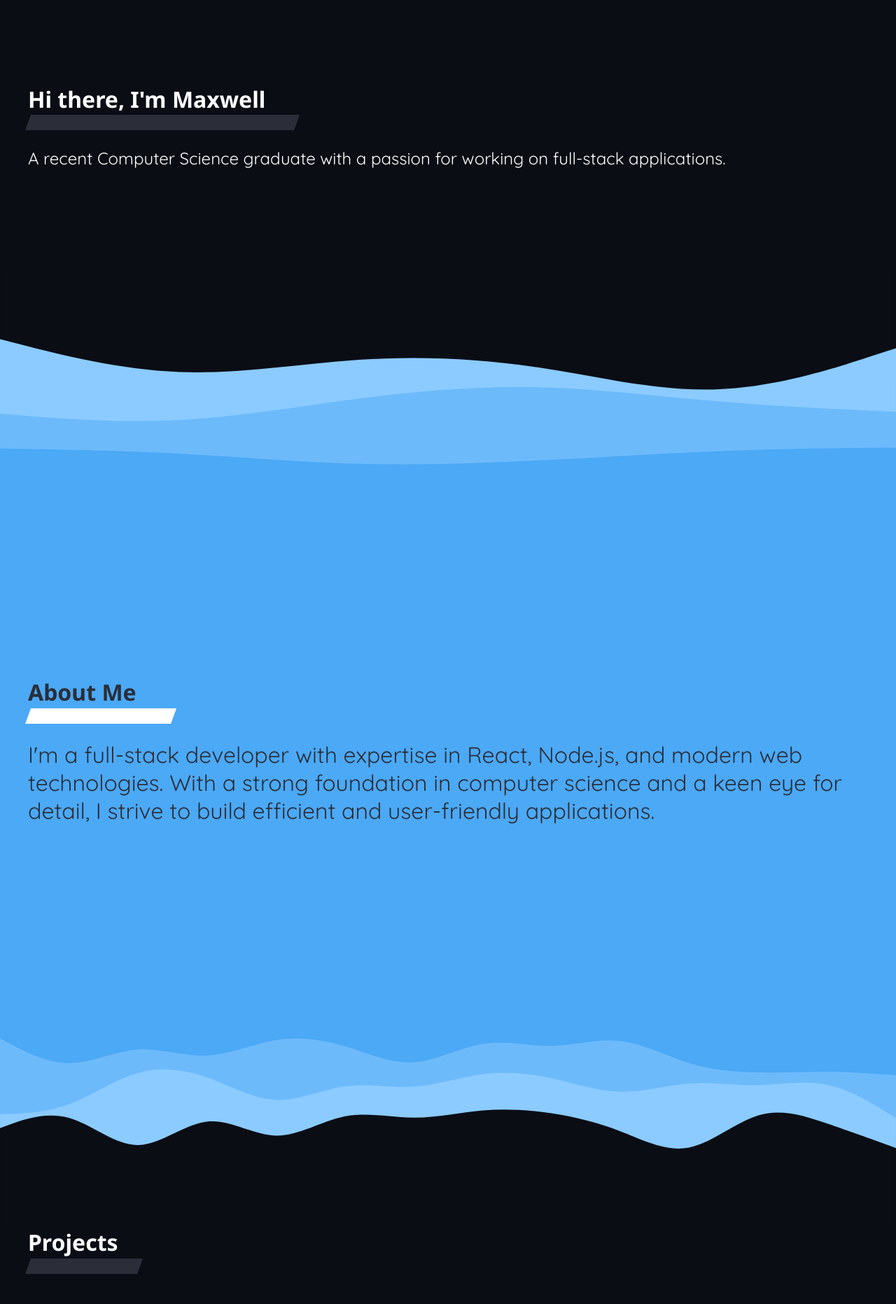
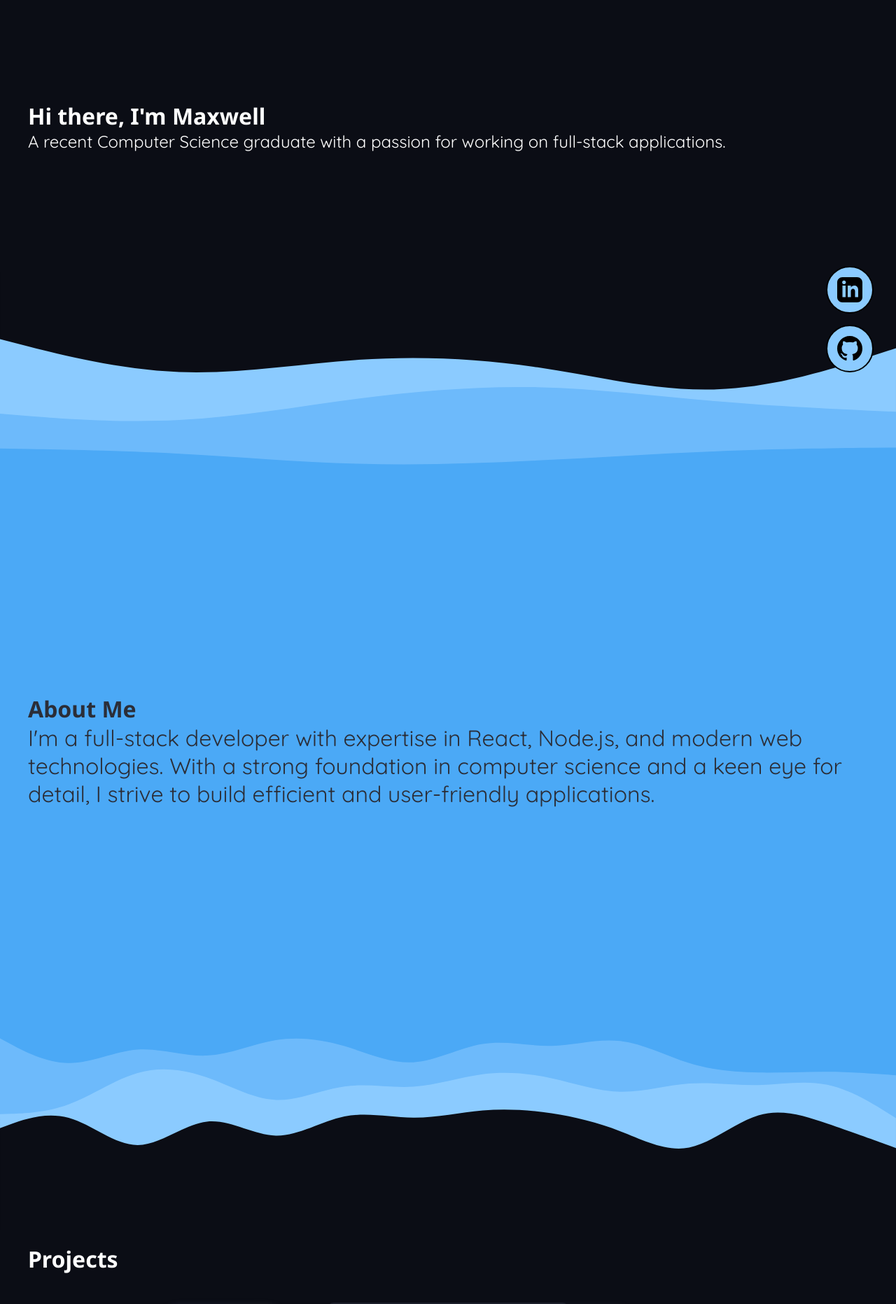
Before and after one commit to MaxwellHinton/Portfolio, a Next.js app: page / in a window 1280 px wide. Shown: the part 220-2083 px from the top of the page at 70% size. Built offline with nearby package versions, Linux system fonts and the light colour scheme.

Commit message:
Feat: Added social links with animations.

```diff
--- a/src/app/globals.css
+++ b/src/app/globals.css
@@ -40,50 +40,6 @@
 .about-section-paragraph {
   font-size: 2rem;
   color: #2b2e38;
-}
-
-.section-header::after {
-  content: '';
-  position: absolute;
-  left: 0;
-  width: 5em;
-  height: 0.7em;
-  background: #2b2e38;
-  bottom: -1.5rem;
-  transform: skew(-20deg);
-}
-
-.home-section-header::after {
-  content: '';
-  position: absolute;
-  left: 0;
-  width: 12em;
-  height: 0.7em;
-  background: #2b2e38;
-  bottom: -1.5rem;
-  transform: skew(-20deg);
-}
-
-.about-section-header::after {
-  content: '';
-  position: absolute;
-  left: 0;
-  width: 6.5em;
-  height: 0.7em;
-  background: #ffffff;
-  bottom: -1.5rem;
-  transform: skew(-20deg);
-}
-
-.contact-section-header::after {
-  content: '';
-  position: absolute;
-  left: 0;
-  width: 8em;
-  height: 0.7em;
-  background: #ffffff;
-  bottom: -1.5rem;
-  transform: skew(-20deg);
 }
 
 .main-container {
@@ -372,26 +328,6 @@
   justify-content: center;
 }
 
-.section-header {
-  margin-bottom: 3rem;
-  position: relative;
-}
-
-.home-section-header {
-  margin-bottom: 3rem;
-  position: relative;
-}
-
-.about-section-header {
-  margin-bottom: 3rem;
-  position: relative;
-}
-
-.contact-section-header {
-  margin-bottom: 3rem;
-  position: relative;
-}
-
 /* ---- section border SVG ---- */
 
 .spacer {
@@ -438,3 +374,48 @@
 section#contact {
   margin-top: -20vh;
 }
+
+.social-container {
+  position: fixed;
+  top: 0rem;
+  right: 2rem;
+  display: flex;
+  flex-direction: column;
+  gap: 1rem;
+  z-index: 100;
+}
+
+.social-buttons {
+  position: relative;
+  width: 64px;
+  height: 64px;
+  border-radius: 50%;
+  background: #8bcbff;
+  border: 2px solid #000;
+  display: flex;
+  align-items: center;
+  justify-content: center;
+  transition: transform 0.3s ease;
+}
+
+.social-buttons:hover {
+  transform: scale(1.4);
+}
+
+.social-buttons svg {
+  fill: #000;
+  width: 36px;
+  height: 36px;
+}
+
+.linkedin-btn:hover {
+  background: #0077b5;
+}
+
+.github-btn:hover {
+  background: #333;
+}
+
+.social-buttons:hover svg {
+  fill: white;
+}
--- a/src/app/page.js
+++ b/src/app/page.js
@@ -3,6 +3,9 @@
 import { Noto_Sans } from "next/font/google";
 import { Quicksand } from "next/font/google";
 import { useEffect } from "react";
+import { gsap } from "gsap";
+import { ScrollTrigger } from "gsap/ScrollTrigger";
+import Link from 'next/link';
 
 const noto = Noto_Sans({
   weight: ["400", "500", "600", "700"],
@@ -29,8 +32,57 @@
     window.addEventListener('scroll', scrollProgress);
     return () => window.removeEventListener('scroll', scrollProgress);
   }, []);
+
+  useEffect(() => {
+    gsap.registerPlugin(ScrollTrigger);
+
+    gsap.to(".social-container", {
+      y: "75vh", // Start above their final position   // Start slightly more right
+      duration: 3,
+      ease: "power2.out"
+    });
+
+    // Animation to center when reaching contact section
+    gsap.to(".social-container", {
+      right: "50%",
+      x: "50%", // This helps center the container
+      flexDirection: "row",
+      top: "7rem",
+      scrollTrigger: {
+        trigger: "#contact",
+        start: "top center",
+        end: "top center",
+        scrub: 3,
+        // markers true, // Uncomment to help with positioning
+      }
+    });
+
+  }, []);
+
   return (
     <>
+
+      <div className="social-container">
+        <Link
+          href="https://linkedin.com/in/your-profile"
+          target="_blank"
+          className="social-buttons linkedin-btn"
+        >
+          <svg xmlns="http://www.w3.org/2000/svg" width="32" height="32" viewBox="0 0 24 24">
+            <path d="M19 0h-14c-2.761 0-5 2.239-5 5v14c0 2.761 2.239 5 5 5h14c2.762 0 5-2.239 5-5v-14c0-2.761-2.238-5-5-5zm-11 19h-3v-11h3v11zm-1.5-12.268c-.966 0-1.75-.79-1.75-1.764s.784-1.764 1.75-1.764 1.75.79 1.75 1.764-.783 1.764-1.75 1.764zm13.5 12.268h-3v-5.604c0-3.368-4-3.113-4 0v5.604h-3v-11h3v1.765c1.396-2.586 7-2.777 7 2.476v6.759z"/>
+          </svg>
+        </Link>
+        <Link
+          href="https://github.com/your-username"
+          target="_blank"
+          className="social-buttons github-btn"
+        >
+          <svg xmlns="http://www.w3.org/2000/svg" width="32" height="32" viewBox="0 0 24 24">
+            <path d="M12 0c-6.626 0-12 5.373-12 12 0 5.302 3.438 9.8 8.207 11.387.599.111.793-.261.793-.577v-2.234c-3.338.726-4.033-1.416-4.033-1.416-.546-1.387-1.333-1.756-1.333-1.756-1.089-.745.083-.729.083-.729 1.205.084 1.839 1.237 1.839 1.237 1.07 1.834 2.807 1.304 3.492.997.107-.775.418-1.305.762-1.604-2.665-.305-5.467-1.334-5.467-5.931 0-1.311.469-2.381 1.236-3.221-.124-.303-.535-1.524.117-3.176 0 0 1.008-.322 3.301 1.23.957-.266 1.983-.399 3.003-.404 1.02.005 2.047.138 3.006.404 2.291-1.552 3.297-1.23 3.297-1.23.653 1.653.242 2.874.118 3.176.77.84 1.235 1.911 1.235 3.221 0 4.609-2.807 5.624-5.479 5.921.43.372.823 1.102.823 2.222v3.293c0 .319.192.694.801.576 4.765-1.589 8.199-6.086 8.199-11.386 0-6.627-5.373-12-12-12z"/>
+          </svg>
+        </Link>
+      </div>
+
       <header className="header">
         <div className="progress-bar"></div>
         <nav className="nav-container">
@@ -52,7 +104,7 @@
       <main className="main-container">
         {/* Home Section */}
         <section id="home" className="section">
-          <h1 className={`home-section-header ${noto.className} home-h1`}>Hi there, I'm Maxwell</h1>
+          <h1 className={`${noto.className} home-h1`}>Hi there, I'm Maxwell</h1>
           <p className={`${quicksand.className} home-section-paragraph`}>
             A recent Computer Science graduate with a passion for working on full-stack applications.
           </p>
@@ -63,7 +115,7 @@
         {/* About Section */}
         <div className="full-width-background" style={{ backgroundColor: '#4ba9f6' }}>
           <section id="about" className="section">
-            <h1 className={`about-section-header ${noto.className} about-h1`}>About Me</h1>
+            <h1 className={`${noto.className} about-h1`}>About Me</h1>
             <p className={`${quicksand.className} about-section-paragraph`}>
               I'm a full-stack developer with expertise in React, Node.js, and modern
               web technologies. With a strong foundation in computer science and a
@@ -77,7 +129,7 @@
 
         {/* Projects Section */}
         <section id="projects" className="section">
-          <h1 className={`section-header ${noto.className}`}>Projects</h1>
+          <h1 className={`${noto.className}`}>Projects</h1>
           <div className="project-container">
             <div className="card-wrapper">
               <div className="card-1">
@@ -127,7 +179,7 @@
         {/* Contact Section */}
         <div className="full-width-background" style={{ backgroundColor: '#4ba9f6' }}>
         <section id="contact" className="section">
-          <h1 className={`contact-section-header ${noto.className} about-h1`}>Get In Touch</h1>
+          <h1 className={`${noto.className} about-h1`}>Get In Touch</h1>
           <p className={`${quicksand.className} about-section-paragraph`}>
             I'm always open to new opportunities and collaborations. Feel free to
             reach out to me at maxwell@maxwell.com or connect with me on LinkedIn.
```
Also changed, not shown: package.json (+5 -4 lines), 1 other file (tests, documents, lock files or other folders).
